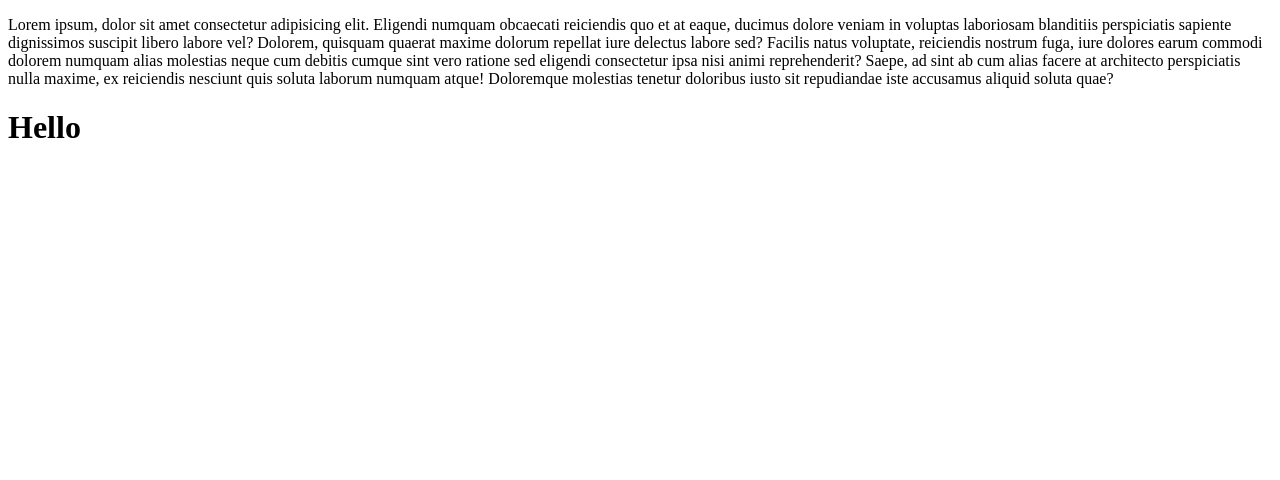
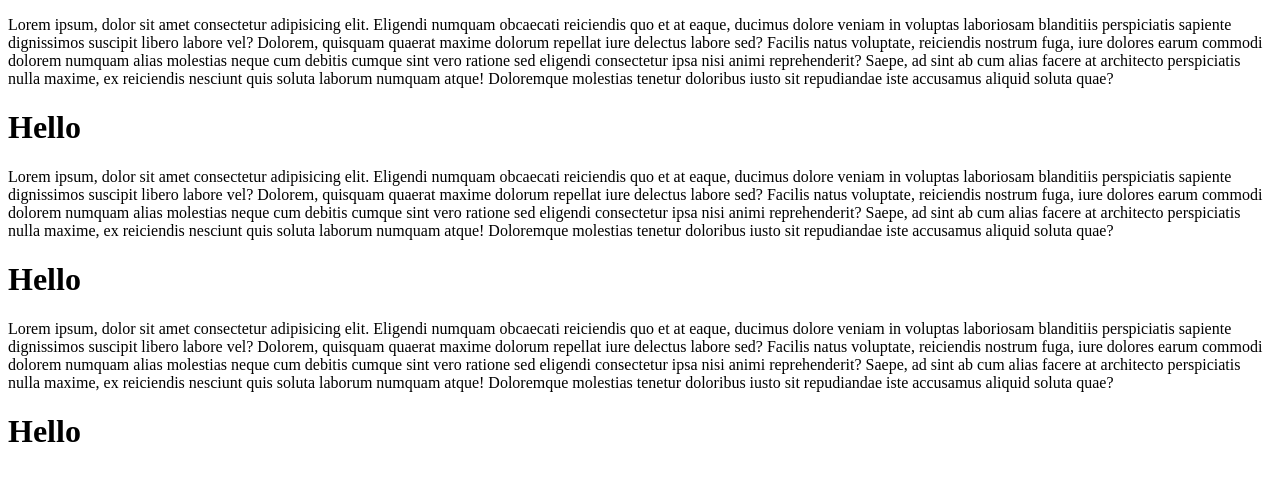
Before and after one commit to mdmahmudunnabi4/ostad_html_practice, a plain HTML site: page index.html in a window 1280 px wide. Drawn offline with Linux system fonts and the light colour scheme.

Commit message:
added html tag

```diff
--- a/index.html
+++ b/index.html
@@ -9,6 +9,12 @@
     <p>Lorem ipsum, dolor sit amet consectetur adipisicing elit. Eligendi numquam obcaecati reiciendis quo et at eaque, ducimus dolore veniam in voluptas laboriosam blanditiis perspiciatis sapiente dignissimos suscipit libero labore vel? Dolorem, quisquam quaerat maxime dolorum repellat iure delectus labore sed? Facilis natus voluptate, reiciendis nostrum fuga, iure dolores earum commodi dolorem numquam alias molestias neque cum debitis cumque sint vero ratione sed eligendi consectetur ipsa nisi animi reprehenderit? Saepe, ad sint ab cum alias facere at architecto perspiciatis nulla maxime, ex reiciendis nesciunt quis soluta laborum numquam atque! Doloremque molestias tenetur doloribus iusto sit repudiandae iste accusamus aliquid soluta quae?</p>
 
     <h1>Hello</h1>
+    <p>Lorem ipsum, dolor sit amet consectetur adipisicing elit. Eligendi numquam obcaecati reiciendis quo et at eaque, ducimus dolore veniam in voluptas laboriosam blanditiis perspiciatis sapiente dignissimos suscipit libero labore vel? Dolorem, quisquam quaerat maxime dolorum repellat iure delectus labore sed? Facilis natus voluptate, reiciendis nostrum fuga, iure dolores earum commodi dolorem numquam alias molestias neque cum debitis cumque sint vero ratione sed eligendi consectetur ipsa nisi animi reprehenderit? Saepe, ad sint ab cum alias facere at architecto perspiciatis nulla maxime, ex reiciendis nesciunt quis soluta laborum numquam atque! Doloremque molestias tenetur doloribus iusto sit repudiandae iste accusamus aliquid soluta quae?</p>
+
+    <h1>Hello</h1>
+    <p>Lorem ipsum, dolor sit amet consectetur adipisicing elit. Eligendi numquam obcaecati reiciendis quo et at eaque, ducimus dolore veniam in voluptas laboriosam blanditiis perspiciatis sapiente dignissimos suscipit libero labore vel? Dolorem, quisquam quaerat maxime dolorum repellat iure delectus labore sed? Facilis natus voluptate, reiciendis nostrum fuga, iure dolores earum commodi dolorem numquam alias molestias neque cum debitis cumque sint vero ratione sed eligendi consectetur ipsa nisi animi reprehenderit? Saepe, ad sint ab cum alias facere at architecto perspiciatis nulla maxime, ex reiciendis nesciunt quis soluta laborum numquam atque! Doloremque molestias tenetur doloribus iusto sit repudiandae iste accusamus aliquid soluta quae?</p>
+
+    <h1>Hello</h1>
 
 </body>
 </html>
```
